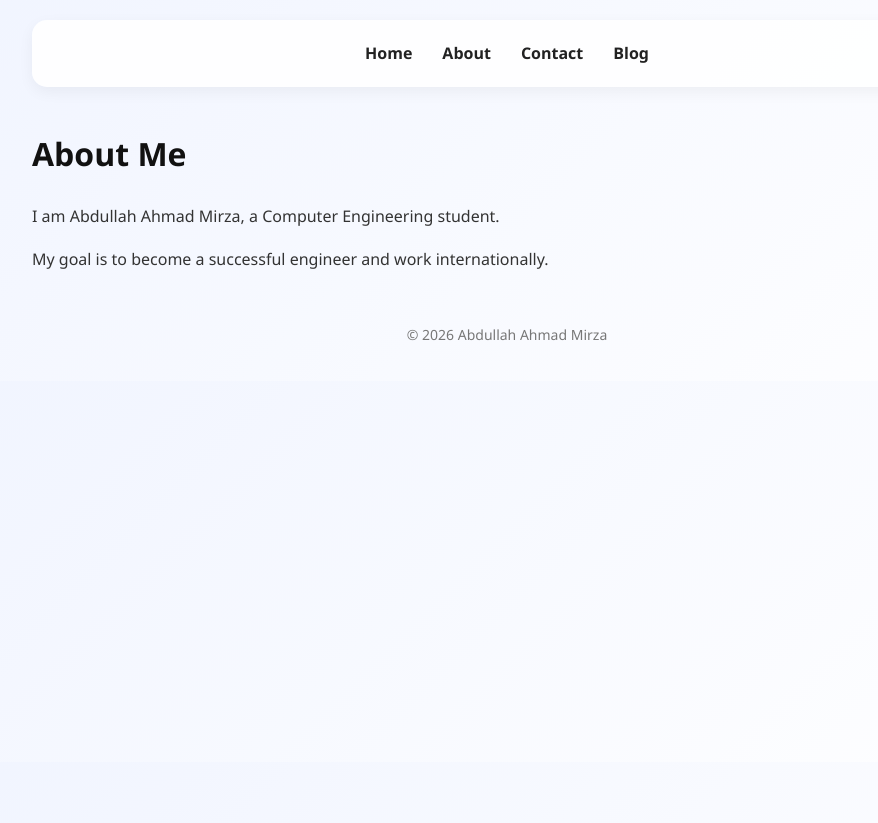
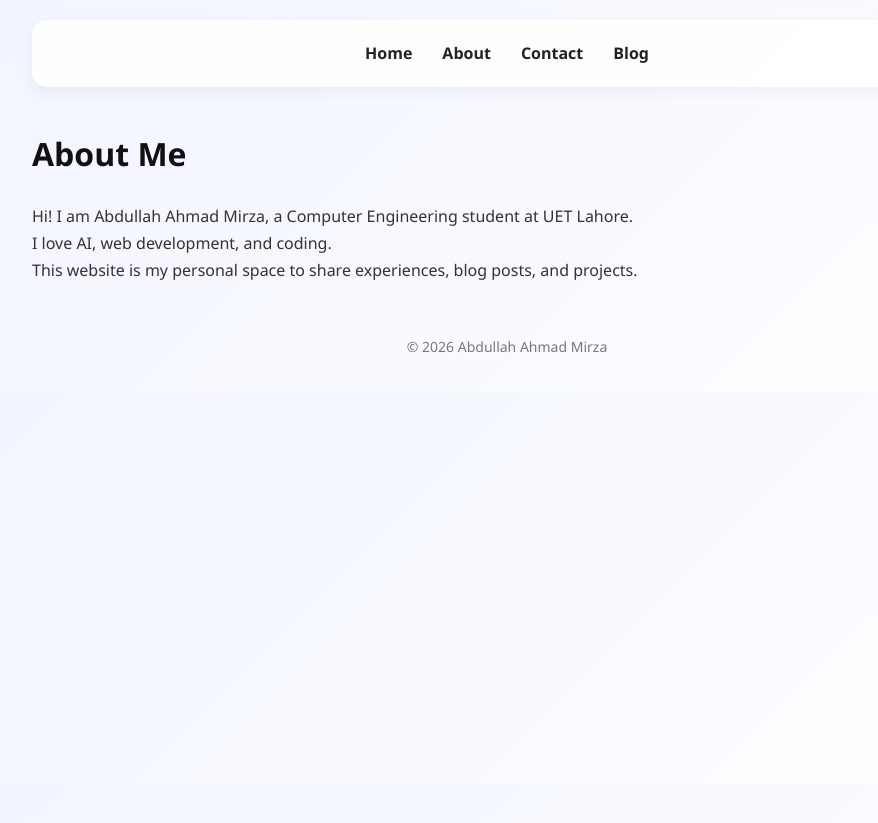
Before and after one commit to AbdullahAhmad88/my_site, a Jekyll site: the page built from about.md, in a window 1280 px wide. Shown: the top 823 px of the page, without its empty margins (133-1011 px from the left). Built offline with Jekyll 4.4.1, drawn with Linux system fonts in a browser that asks for light colours.

Commit message:
Update about.md

```diff
--- a/about.md
+++ b/about.md
@@ -5,6 +5,6 @@ title: About
 
 # About Me
 
-I am Abdullah Ahmad Mirza, a Computer Engineering student.
-
-My goal is to become a successful engineer and work internationally.
+Hi! I am Abdullah Ahmad Mirza, a Computer Engineering student at UET Lahore.
+I love AI, web development, and coding.
+This website is my personal space to share experiences, blog posts, and projects.
```
